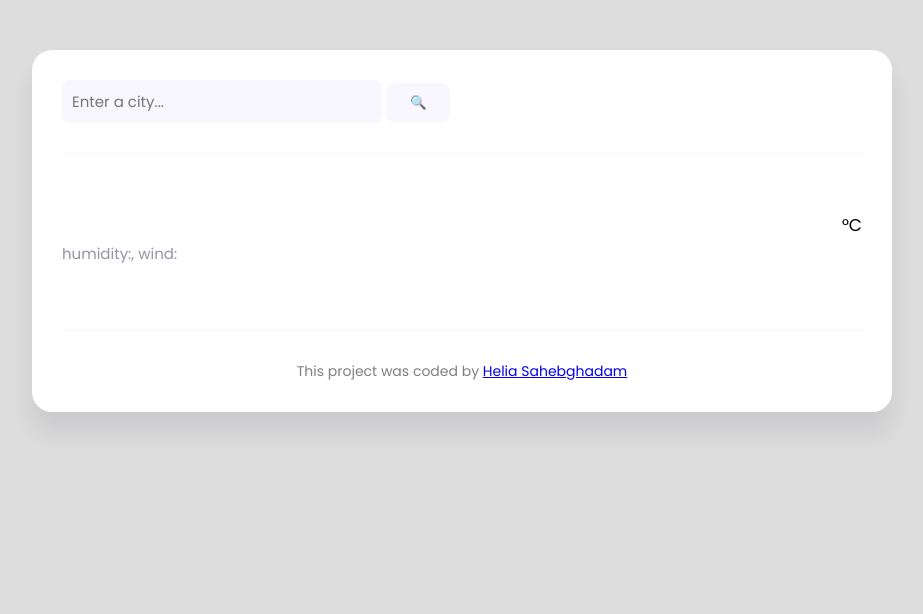
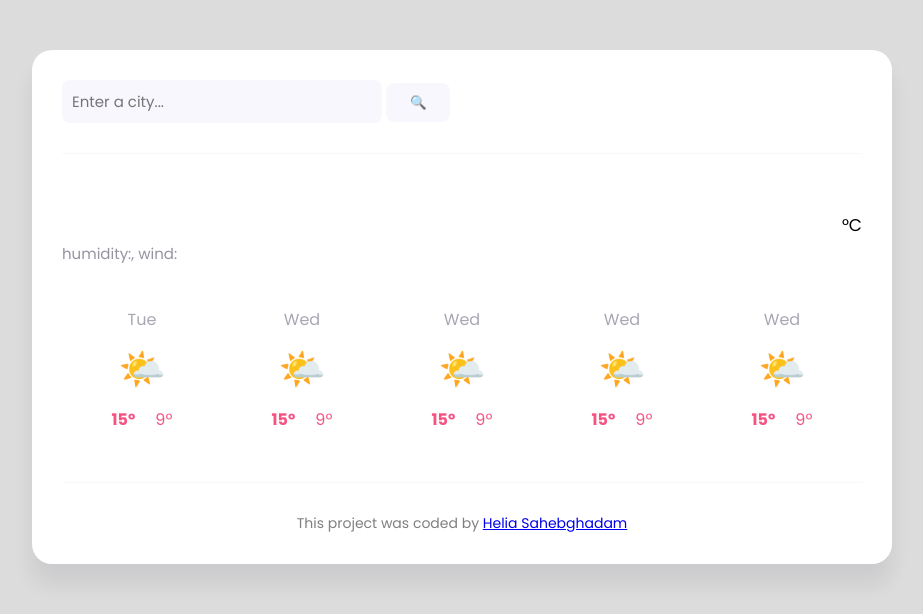
Before and after one commit to heliasah/Weather-Web-Application, a plain HTML site: page index.html in a window 1280 px wide. Shown: the whole page, without its empty margins (178-1101 px from the left). Drawn offline with nearby package versions, Linux system fonts and the light colour scheme; no server answers.

Commit message:
Added forecast html/css

```diff
--- a/index.html
+++ b/index.html
@@ -42,6 +42,58 @@
                     <div class="unit">°C</div>
                 </div>
             </div>
+            <div class="weather-forecast">
+                <div class="weather-forecast-day">
+                    <div class="forecast-date">Tue</div>
+                    <div class="forecast-icon">🌤️</div>
+                    <div class="forecast-temperatures">
+                        <div class="forecast-temperature">
+                            <strong>15º</strong>
+                        </div>
+                        <div class="forecast-temperature">9º</div>
+                    </div>
+                </div>
+                <div class="weather-forecast-day">
+                    <div class="forecast-date">Wed</div>
+                    <div class="forecast-icon">🌤️</div>
+                    <div class="forecast-temperatures">
+                        <div class="forecast-temperature">
+                            <strong>15º</strong>
+                        </div>
+                        <div class="forecast-temperature">9º</div>
+                    </div>
+                </div>
+                <div class="weather-forecast-day">
+                    <div class="forecast-date">Wed</div>
+                    <div class="forecast-icon">🌤️</div>
+                    <div class="forecast-temperatures">
+                        <div class="forecast-temperature">
+                            <strong>15º</strong>
+                        </div>
+                        <div class="forecast-temperature">9º</div>
+                    </div>
+                </div>
+                <div class="weather-forecast-day">
+                    <div class="forecast-date">Wed</div>
+                    <div class="forecast-icon">🌤️</div>
+                    <div class="forecast-temperatures">
+                        <div class="forecast-temperature">
+                            <strong>15º</strong>
+                        </div>
+                        <div class="forecast-temperature">9º</div>
+                    </div>
+                </div>
+                <div class="weather-forecast-day">
+                    <div class="forecast-date">Wed</div>
+                    <div class="forecast-icon">🌤️</div>
+                    <div class="forecast-temperatures">
+                        <div class="forecast-temperature">
+                            <strong>15º</strong>
+                        </div>
+                        <div class="forecast-temperature">9º</div>
+                    </div>
+                </div>
+            </div>
         </main>
         <footer>
             This project was coded by <a href="https://github.com/heliasah/"> Helia Sahebghadam </a>
--- a/src/style.css
+++ b/src/style.css
@@ -87,6 +87,37 @@ main{
     justify-content: space-between;
 }
 
+.weather-forecast {
+    display: flex;
+    justify-content: space-around;
+    margin-top: 30px;
+}
+
+.forecast-date {
+    text-align: center;
+    color: rgba(39, 33, 66, 0.4);
+    font-size: 16px;
+    line-height: 20px;
+    margin-bottom: 10px;
+}
+
+.forecast-icon {
+    font-size: 38px;
+    text-align: center;
+}
+
+.forecast-temperatures {
+    text-align: center;
+    color: #f65282;
+    margin-top: 10px;
+    display: flex;
+    justify-content: center;
+}
+
+.forecast-temperature {
+    padding: 0 10px;
+}
+
 footer{
     border-top: 1px solid #f9f7fe;
     padding: 30px 0 0 0;
```
